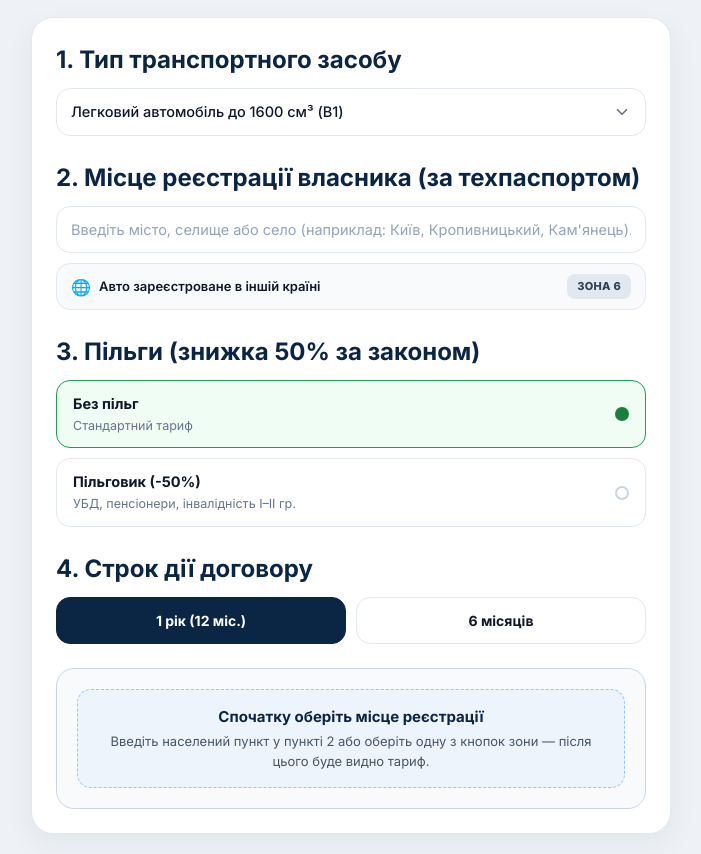
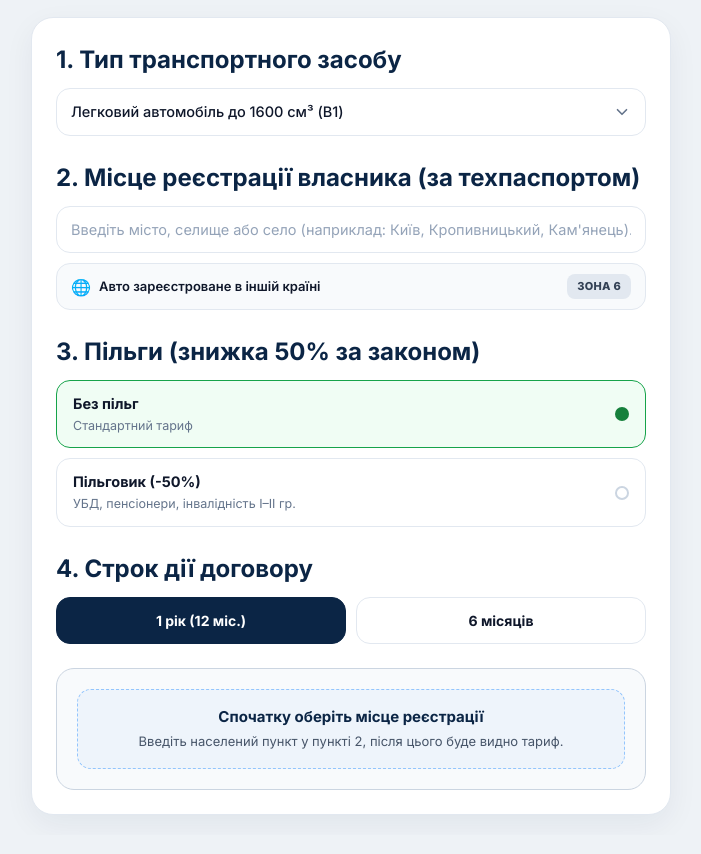
Before and after one commit to Agent-Sulima/avtocyvilka, a plain HTML site: page index.html in a window 1280 px wide. Shown: the part 148-1002 px from the top of the page, without its empty margins (289-990 px from the left). Drawn offline with nearby package versions, Linux system fonts and the light colour scheme.

Commit message:
Update index.html

```diff
--- a/index.html
+++ b/index.html
@@ -244,7 +244,7 @@
             Спочатку оберіть місце реєстрації
           </div>
           <div class="text-[13px] text-[#475569]">
-            Введіть населений пункт у пункті 2 або оберіть одну з кнопок зони — після цього буде видно тариф.
+            Введіть населений пункт у пункті 2, після цього буде видно тариф.
           </div>
         </div>
 
```
